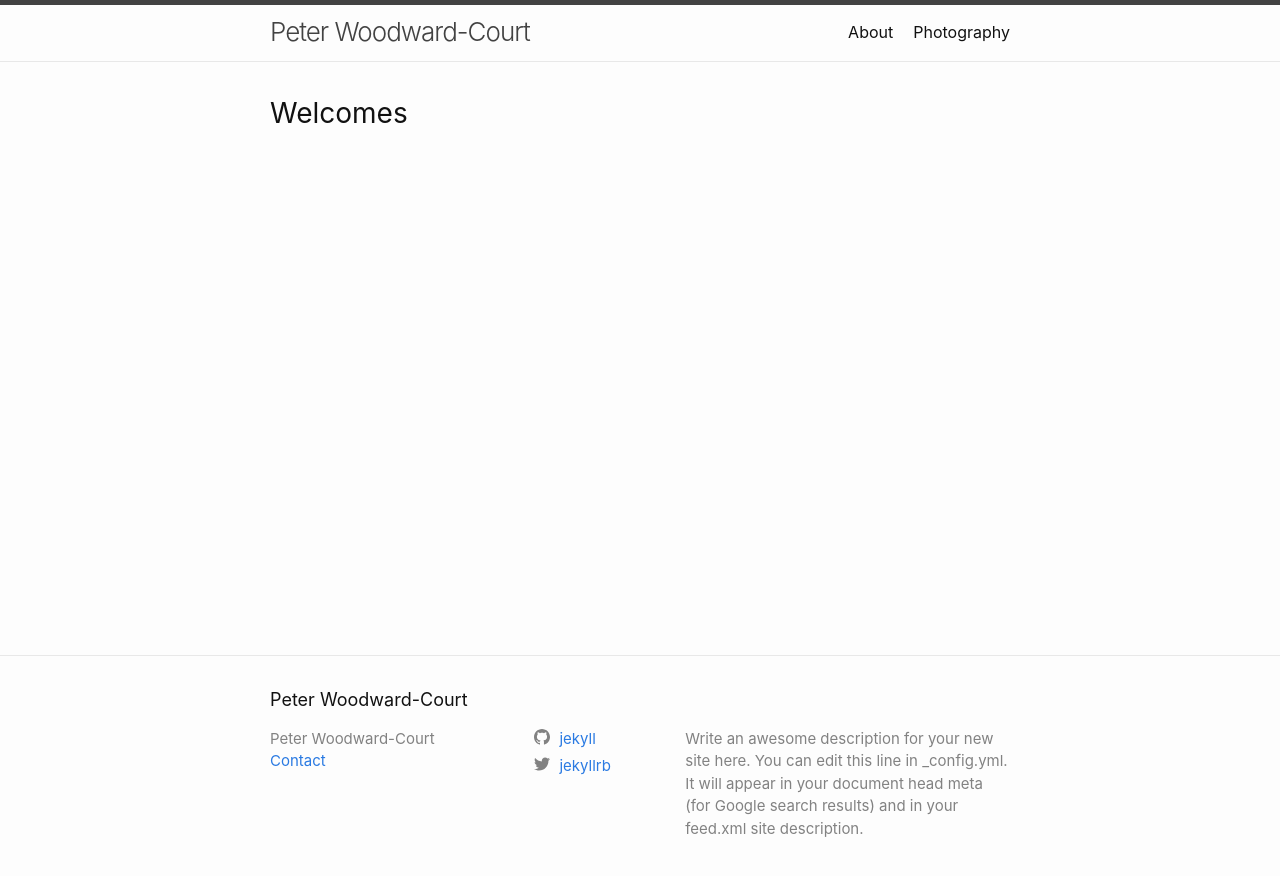
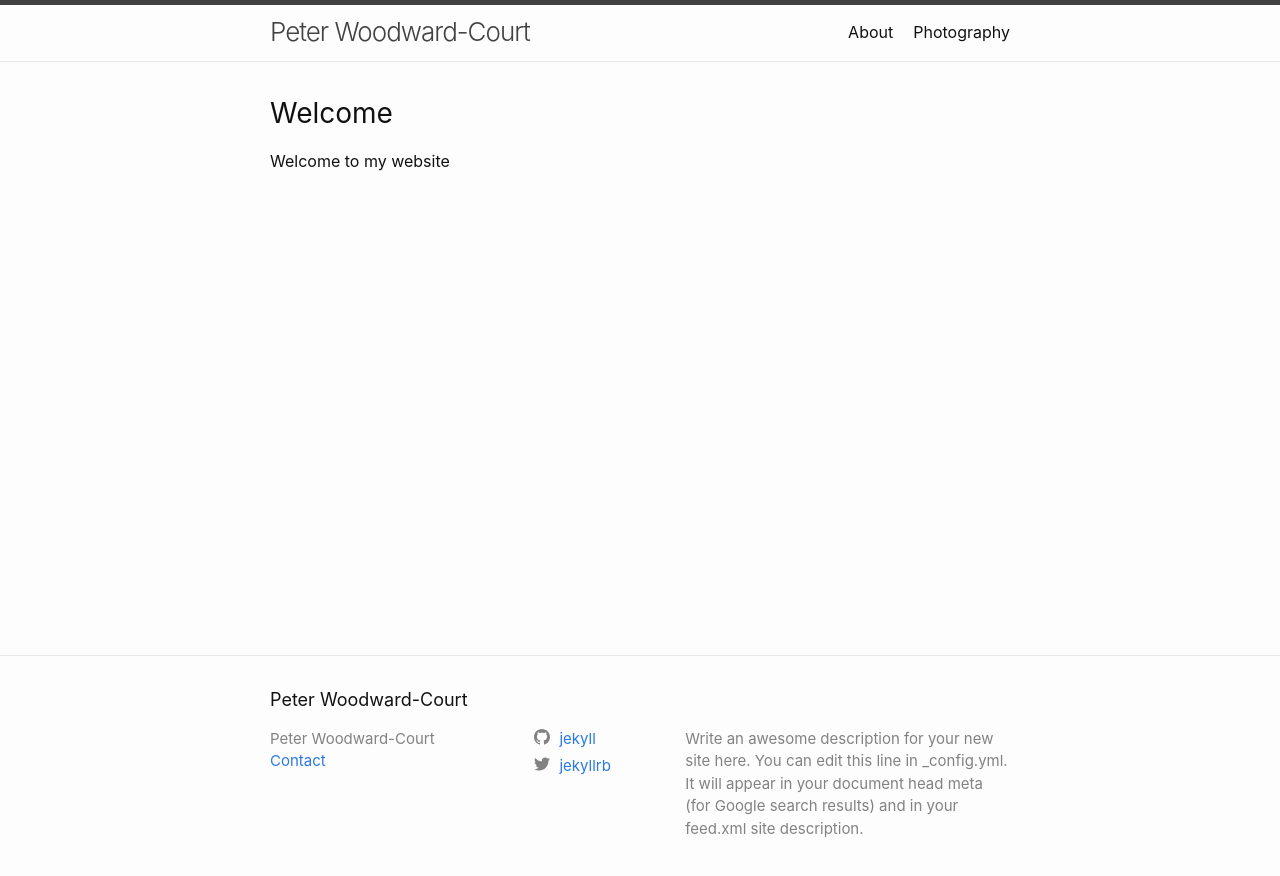
Before and after one commit to peterwoodward-court/peterwoodward-court.github.io, a Jekyll site: the page built from index.markdown, in a window 1280 px wide. Shown: the top 876 px of the page. Built offline with Jekyll 4.4.1, drawn with Linux system fonts in a browser that asks for light colours.

Commit message:
body of about

```diff
--- a/_layouts/home.html
+++ b/_layouts/home.html
@@ -34,7 +34,13 @@
 
   -->
 
-<h1 class="post-list-heading">{{ page.list_title | default: "Welcomes" }}</h1>
+<h1 class="post-list-heading">{{ page.list_title | default: "Welcome" }}</h1>
+
+<body>
+
+Welcome to my website
+
+</body>
 
 
 </div>
```
